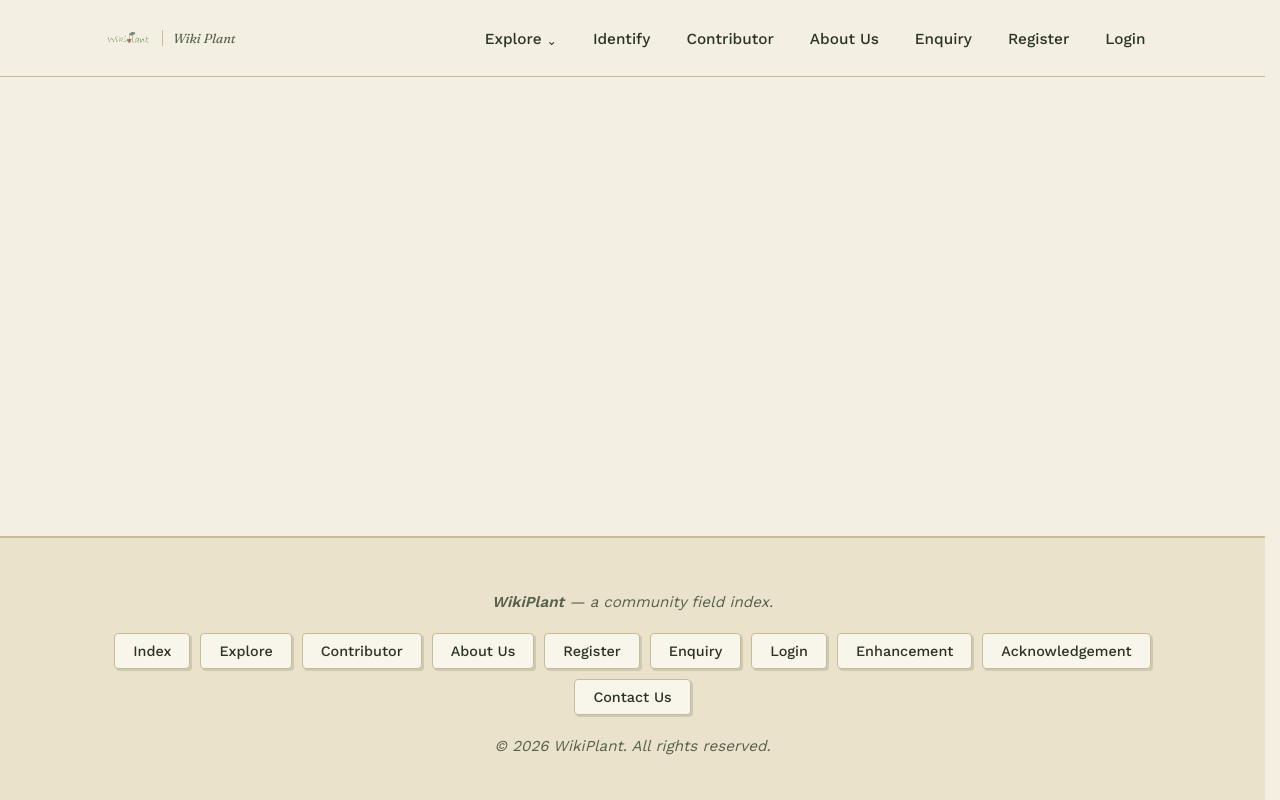
After one commit to S1ngggg/COS10026-WikiPlant, a PHP site: page /enhancement.html in a window 1280 px wide. The commit adds this page. Run offline with PHP 8.4, Linux system fonts and the light colour scheme.

Commit message:
added enhancement.html and acknowledgement.html

```diff
--- a/contribution.html
+++ b/contribution.html
@@ -17,7 +17,7 @@
 
     <header class="site-header">
         <div class="wrap">
-            <a class="brand" href="index.html">
+            <a class="brand" href="index.html" aria-label="WikiPlant home">
                 <img src="images/logo.png" alt="WikiPlant logo">
                 <span class="brand-motto">Wiki Plant</span>
             </a>
@@ -31,7 +31,6 @@
                 <div class="nav-drawer-topbar"><span>Navigation</span></div>
             <nav class="main-nav" aria-label="Primary">
                 <ul>
-                    <li><a href="index.html">Index</a></li>
                     <li class="nav-drop">
                         <a href="explorer.html">Explore</a>
                         <ul class="drop-menu">
@@ -148,6 +147,8 @@
                 <a href="register.html">Register</a>
                 <a href="enquiry_form.html">Enquiry</a>
                 <a href="login.html">Login</a>
+                <a href="enhancement.html">Enhancement</a>
+                <a href="acknowledgement.html">Acknowledgement</a>
                 <a href="mailto:106764593@students.swinburne.edu.my">Contact
                     Us</a>
             </nav>
--- a/css/style.css
+++ b/css/style.css
@@ -280,6 +280,26 @@ summary:focus-visible {
     transform: translateY(-2px);
     box-shadow: 3px 4px 0 var(--shadow);
     outline: none;
+}
+
+/* Empty pages reserved for Enhancement and Acknowledgement content. */
+body.blank-page {
+    display: flex;
+    flex-direction: column;
+    min-height: 100vh;
+    min-height: 100dvh;
+    margin: 0;
+    background: var(--paper);
+    color: var(--ink);
+    font-family: 'Work Sans', sans-serif;
+}
+
+.blank-page .blank-main {
+    flex: 1;
+}
+
+.blank-page .universal-footer {
+    margin-top: 0;
 }
 
 /* HOME PAGE AND ENQUIRE PAGE DESIGN*/
@@ -3056,7 +3076,7 @@ body.identify-page {
 /* ABOUT US / INDIVIDUAL MEMBER PROFILE */
 body.about-page {
     margin: 0;
-    background: #F7F5EF;
+    background: #F3EFE2;
     color: #263E32;
     font-family: 'Work Sans', sans-serif;
     font-size: 18px;
--- /dev/null
+++ b/enhancement.html
@@ -0,0 +1,74 @@
+<!DOCTYPE html>
+<html lang="en">
+
+<head>
+    <meta charset="UTF-8">
+    <meta name="viewport" content="width=device-width, initial-scale=1.0">
+    <meta name="description" content="Enhancement page for WikiPlant.">
+    <title>Enhancement | WikiPlant</title>
+    <link rel="stylesheet" href="css/style.css">
+</head>
+
+<body class="blank-page">
+    <header class="site-header">
+        <div class="wrap">
+            <a class="brand" href="index.html" aria-label="WikiPlant home">
+                <img src="images/logo.png" alt="WikiPlant logo">
+                <span class="brand-motto">Wiki Plant</span>
+            </a>
+            <input class="nav-state" type="checkbox" id="navigation-toggle" aria-label="Open or close navigation" aria-controls="navigation-panel">
+            <label class="nav-toggle" for="navigation-toggle">
+                <span class="nav-toggle-lines" aria-hidden="true"><span></span><span></span><span></span></span>
+                <span class="nav-close" aria-hidden="true">&times;</span>
+            </label>
+            <label class="nav-backdrop" for="navigation-toggle" aria-hidden="true"></label>
+            <div class="nav-drawer-panel" id="navigation-panel">
+                <div class="nav-drawer-topbar"><span>Navigation</span></div>
+            <nav class="main-nav" aria-label="Primary">
+                <ul>
+                    <li class="nav-drop">
+                        <a href="explorer.html">Explore</a>
+                        <ul class="drop-menu">
+                            <li><a href="explorer-family.html">By family</a></li>
+                            <li><a href="explorer-genus.html">By genus</a></li>
+                            <li><a href="explorer-species.html">By species</a></li>
+                        </ul>
+                    </li>
+                    <li><a href="identify.html">Identify</a></li>
+                    <li><a href="contributor.html">Contributor</a></li>
+                    <li><a href="aboutus.html">About Us</a></li>
+                    <li><a href="enquiry_form.html">Enquiry</a></li>
+                    <li><a href="register.html">Register</a></li>
+                    <li><a href="login.html">Login</a></li>
+                </ul>
+            </nav>
+            </div>
+        </div>
+    </header>
+
+    <main class="blank-main" aria-label="Enhancement"></main>
+
+    <footer class="universal-footer">
+        <div class="wrap">
+            <p><strong>WikiPlant</strong> — a community field index.</p>
+
+            <nav aria-label="Footer navigation">
+                <a href="index.html">Index</a>
+                <a href="explorer.html">Explore</a>
+                <a href="contributor.html">Contributor</a>
+                <a href="aboutus.html">About Us</a>
+                <a href="register.html">Register</a>
+                <a href="enquiry_form.html">Enquiry</a>
+                <a href="login.html">Login</a>
+                <a href="enhancement.html" aria-current="page">Enhancement</a>
+                <a href="acknowledgement.html">Acknowledgement</a>
+                <a href="mailto:106764593@students.swinburne.edu.my">Contact
+                    Us</a>
+            </nav>
+
+            <p>&copy; 2026 WikiPlant. All rights reserved.</p>
+        </div>
+    </footer>
+</body>
+
+</html>
--- a/enquiry_form.html
+++ b/enquiry_form.html
@@ -14,7 +14,7 @@
 <body class="explorer-page">
     <header class="site-header">
         <div class="wrap">
-            <a class="brand" href="index.html">
+            <a class="brand" href="index.html" aria-label="WikiPlant home">
                 <img src="images/logo.png" alt="WikiPlant logo">
                 <span class="brand-motto">Wiki Plant</span>
             </a>
@@ -28,7 +28,6 @@
                 <div class="nav-drawer-topbar"><span>Navigation</span></div>
             <nav class="main-nav" aria-label="Primary">
                 <ul>
-                    <li><a href="index.html">Index</a></li>
                     <li class="nav-drop">
                         <a href="explorer.html">Explore</a>
                         <ul class="drop-menu">
@@ -128,6 +127,8 @@
                 <a href="register.html">Register</a>
                 <a href="enquiry_form.html">Enquiry</a>
                 <a href="login.html">Login</a>
+                <a href="enhancement.html">Enhancement</a>
+                <a href="acknowledgement.html">Acknowledgement</a>
                 <a href="mailto:106764593@students.swinburne.edu.my">Contact
                     Us</a>
             </nav>
--- a/explorer-family.html
+++ b/explorer-family.html
@@ -12,7 +12,7 @@
 
   <header class="site-header">
     <div class="wrap">
-      <a class="brand" href="index.html">
+      <a class="brand" href="index.html" aria-label="WikiPlant home">
         <img src="images/logo.png" alt="WikiPlant logo">
         <span class="brand-motto">Wiki Plant</span>
       </a>
@@ -26,7 +26,6 @@
           <div class="nav-drawer-topbar"><span>Navigation</span></div>
       <nav class="main-nav" aria-label="Primary">
         <ul>
-          <li><a href="index.html">Index</a></li>
           <li class="nav-drop">
             <a href="explorer.html" aria-current="page">Explore</a>
             <ul class="drop-menu">
@@ -248,6 +247,8 @@
         <a href="register.html">Register</a>
         <a href="enquiry_form.html">Enquiry</a>
         <a href="login.html">Login</a>
+        <a href="enhancement.html">Enhancement</a>
+        <a href="acknowledgement.html">Acknowledgement</a>
         <a href="mailto:106764593@students.swinburne.edu.my">Contact Us</a>
       </nav>
 
--- a/explorer-genus.html
+++ b/explorer-genus.html
@@ -12,7 +12,7 @@
 
   <header class="site-header">
     <div class="wrap">
-      <a class="brand" href="index.html">
+      <a class="brand" href="index.html" aria-label="WikiPlant home">
         <img src="images/logo.png" alt="WikiPlant logo">
         <span class="brand-motto">Wiki Plant</span>
       </a>
@@ -26,7 +26,6 @@
           <div class="nav-drawer-topbar"><span>Navigation</span></div>
       <nav class="main-nav" aria-label="Primary">
         <ul>
-          <li><a href="index.html">Index</a></li>
           <li class="nav-drop">
             <a href="explorer.html" aria-current="page">Explore</a>
             <ul class="drop-menu">
@@ -259,6 +258,8 @@
         <a href="register.html">Register</a>
         <a href="enquiry_form.html">Enquiry</a>
         <a href="login.html">Login</a>
+        <a href="enhancement.html">Enhancement</a>
+        <a href="acknowledgement.html">Acknowledgement</a>
         <a href="mailto:106764593@students.swinburne.edu.my">Contact Us</a>
       </nav>
 
--- a/explorer-species.html
+++ b/explorer-species.html
@@ -10,7 +10,7 @@
 
   <header class="site-header">
     <div class="wrap">
-      <a class="brand" href="index.html">
+      <a class="brand" href="index.html" aria-label="WikiPlant home">
         <img src="images/logo.png" alt="WikiPlant logo">
         <span class="brand-motto">Wiki Plant</span>
       </a>
@@ -24,7 +24,6 @@
           <div class="nav-drawer-topbar"><span>Navigation</span></div>
       <nav class="main-nav" aria-label="Primary">
         <ul>
-          <li><a href="index.html">Index</a></li>
           <li class="nav-drop">
             <a href="explorer.html" aria-current="page">Explore</a>
             <ul class="drop-menu">
@@ -486,6 +485,8 @@
       <a href="register.html">Register</a>
       <a href="enquiry_form.html">Enquiry</a>
       <a href="login.html">Login</a>
+      <a href="enhancement.html">Enhancement</a>
+      <a href="acknowledgement.html">Acknowledgement</a>
       <a href="mailto:106764593@students.swinburne.edu.my">Contact Us</a>
     </nav>
     <p>&copy; 2026 WikiPlant. All rights reserved.</p>
--- a/explorer.html
+++ b/explorer.html
@@ -12,7 +12,7 @@
 
   <header class="site-header">
     <div class="wrap">
-      <a class="brand" href="index.html">
+      <a class="brand" href="index.html" aria-label="WikiPlant home">
         <img src="images/logo.png" alt="WikiPlant logo">
         <span class="brand-motto">Wiki Plant</span>
       </a>
@@ -26,7 +26,6 @@
           <div class="nav-drawer-topbar"><span>Navigation</span></div>
       <nav class="main-nav" aria-label="Primary">
         <ul>
-          <li><a href="index.html">Index</a></li>
           <li class="nav-drop">
             <a href="explorer.html" aria-current="page">Explore</a>
             <ul class="drop-menu">
@@ -103,6 +102,8 @@
         <a href="register.html">Register</a>
         <a href="enquiry_form.html">Enquiry</a>
         <a href="login.html">Login</a>
+        <a href="enhancement.html">Enhancement</a>
+        <a href="acknowledgement.html">Acknowledgement</a>
         <a href="mailto:106764593@students.swinburne.edu.my">Contact Us</a>
       </nav>
 
--- a/identify.html
+++ b/identify.html
@@ -18,7 +18,7 @@
 
     <header class="site-header">
         <div class="wrap">
-            <a class="brand" href="index.html">
+            <a class="brand" href="index.html" aria-label="WikiPlant home">
                 <img src="images/logo.png" alt="WikiPlant logo">
                 <span class="brand-motto">Wiki Plant</span>
             </a>
@@ -32,7 +32,6 @@
                 <div class="nav-drawer-topbar"><span>Navigation</span></div>
             <nav class="main-nav" aria-label="Primary">
                 <ul>
-                    <li><a href="index.html">Index</a></li>
                     <li class="nav-drop">
                         <a href="explorer.html">Explore</a>
                         <ul class="drop-menu">
@@ -171,6 +170,8 @@
                 <a href="register.html">Register</a>
                 <a href="enquiry_form.html">Enquiry</a>
                <a href="login.html">Login</a>
+                <a href="enhancement.html">Enhancement</a>
+                <a href="acknowledgement.html">Acknowledgement</a>
                 <a href="mailto:106764593@students.swinburne.edu.my">Contact
                     Us</a>
             </nav>
--- a/index.html
+++ b/index.html
@@ -13,7 +13,7 @@
 <body class="home-page">
     <header class="site-header">
         <div class="wrap">
-            <a class="brand" href="index.html">
+            <a class="brand" href="index.html" aria-label="WikiPlant home" aria-current="page">
                 <img src="images/logo.png" alt="WikiPlant logo">
                 <span class="brand-motto">Wiki Plant</span>
             </a>
@@ -27,7 +27,6 @@
                 <div class="nav-drawer-topbar"><span>Navigation</span></div>
             <nav class="main-nav" aria-label="Primary">
                 <ul>
-                    <li><a href="index.html" aria-current="page">Index</a></li>
                     <li class="nav-drop">
                         <a href="explorer.html">Explore</a>
                         <ul class="drop-menu">
@@ -128,6 +127,8 @@
                 <a href="register.html">Register</a>
                 <a href="enquiry_form.html">Enquiry</a>
                 <a href="login.html">Login</a>
+                <a href="enhancement.html">Enhancement</a>
+                <a href="acknowledgement.html">Acknowledgement</a>
                 <a href="mailto:106764593@students.swinburne.edu.my">Contact
                     Us</a>
             </nav>
--- a/login.html
+++ b/login.html
@@ -14,7 +14,7 @@
 
   <header class="site-header">
     <div class="wrap">
-      <a class="brand" href="index.html">
+      <a class="brand" href="index.html" aria-label="WikiPlant home">
         <img src="images/logo.png" alt="WikiPlant logo">
         <span class="brand-motto">Wiki Plant</span>
       </a>
@@ -28,7 +28,6 @@
           <div class="nav-drawer-topbar"><span>Navigation</span></div>
       <nav class="main-nav" aria-label="Primary">
         <ul>
-          <li><a href="index.html">Index</a></li>
           <li class="nav-drop">
             <a href="explorer.html">Explore</a>
             <ul class="drop-menu">
@@ -103,6 +102,8 @@
         <a href="register.html">Register</a>
         <a href="enquiry_form.html">Enquiry</a>
         <a href="login.html">Login</a>
+        <a href="enhancement.html">Enhancement</a>
+        <a href="acknowledgement.html">Acknowledgement</a>
         <a href="mailto:106764593@students.swinburne.edu.my">Contact Us</a>
       </nav>
 
--- a/register.html
+++ b/register.html
@@ -14,7 +14,7 @@
 
   <header class="site-header">
     <div class="wrap">
-      <a class="brand" href="index.html">
+      <a class="brand" href="index.html" aria-label="WikiPlant home">
         <img src="images/logo.png" alt="WikiPlant logo">
         <span class="brand-motto">Wiki Plant</span>
       </a>
@@ -28,7 +28,6 @@
           <div class="nav-drawer-topbar"><span>Navigation</span></div>
       <nav class="main-nav" aria-label="Primary">
         <ul>
-          <li><a href="index.html">Index</a></li>
           <li class="nav-drop">
             <a href="explorer.html">Explore</a>
             <ul class="drop-menu">
@@ -170,6 +169,8 @@
         <a href="register.html">Register</a>
         <a href="enquiry_form.html">Enquiry</a>
         <a href="login.html">Login</a>
+        <a href="enhancement.html">Enhancement</a>
+        <a href="acknowledgement.html">Acknowledgement</a>
         <a href="mailto:106764593@students.swinburne.edu.my">Contact Us</a>
       </nav>
 
```
Also changed, not shown: aboutus-bryan.html (+3 -5 lines), aboutus-terry.html (+3 -5 lines), aboutus.html (+3 -5 lines), acknowledgement.html (added, +74 -0 lines), contributor.html (+3 -7 lines).
